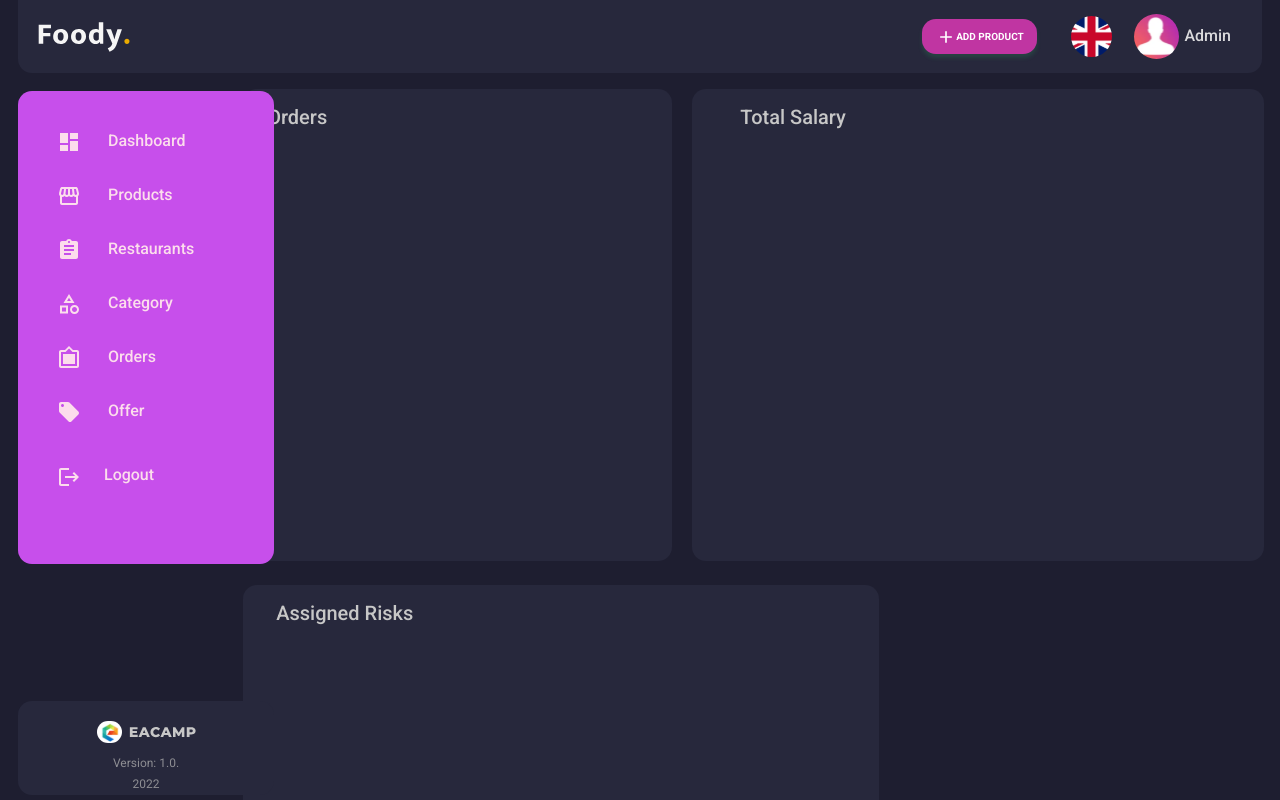
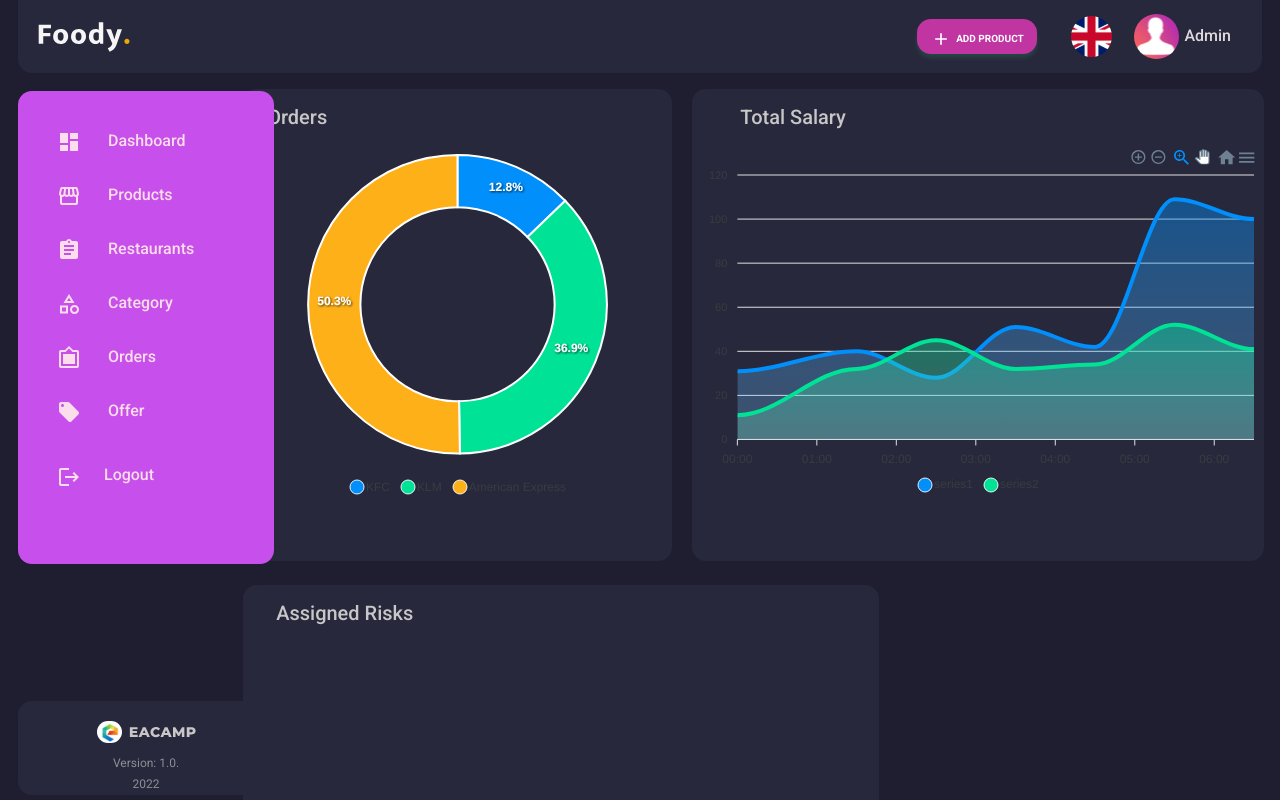
Before and after one commit to QurbanovaLamiya/Foody_Admin_React, a React (Create React App) app: page /panel/dashboard in a window 1280 px wide. Shown: the top 800 px of the page. Built offline with nearby package versions, Linux system fonts and the light colour scheme; sample sign-in values are in the browser's storage.

Commit message:
add react-apexcharts

```diff
--- a/package.json
+++ b/package.json
@@ -11,9 +11,11 @@
     "@testing-library/jest-dom": "^5.16.5",
     "@testing-library/react": "^13.4.0",
     "@testing-library/user-event": "^13.5.0",
+    "apexcharts": "^3.36.3",
     "bootstrap": "^5.2.3",
     "formik": "^2.2.9",
     "react": "^18.2.0",
+    "react-apexcharts": "^1.4.0",
     "react-bootstrap": "^2.6.0",
     "react-dom": "^18.2.0",
     "react-redux": "^8.0.5",
--- /dev/null
+++ b/src/features/Dashboard/Charts/Area.js
@@ -0,0 +1,43 @@
+import React from 'react'
+import Chart from "react-apexcharts";
+
+
+const Area = () => {
+    const series = [{
+        name: 'series1',
+        data: [31, 40, 28, 51, 42, 109, 100]
+      }, {
+        name: 'series2',
+        data: [11, 32, 45, 32, 34, 52, 41]
+      }]
+    const options = {
+        chart: {
+          height: 350,
+          type: 'area'
+        },
+        dataLabels: {
+          enabled: false
+        },
+        stroke: {
+          curve: 'smooth'
+        },
+        xaxis: {
+          type: 'datetime',
+          categories: ["2018-09-19T00:00:00.000Z", "2018-09-19T01:30:00.000Z", "2018-09-19T02:30:00.000Z", "2018-09-19T03:30:00.000Z", "2018-09-19T04:30:00.000Z", "2018-09-19T05:30:00.000Z", "2018-09-19T06:30:00.000Z"]
+        },
+        tooltip: {
+          x: {
+            format: 'dd/MM/yy HH:mm'
+          },
+        },
+      }
+
+
+  return (
+    <div>
+      <Chart series={series} options={options}  type="area"/>
+    </div>
+  )
+}
+
+export default Area
--- /dev/null
+++ b/src/features/Dashboard/Charts/Donut.js
@@ -0,0 +1,36 @@
+import React from "react";
+import Chart from "react-apexcharts";
+
+const Donut = () => {
+  const series = [25, 72, 98];
+  const options = {
+    labels: ["KFC", "KLM", "American Express"],
+    dataLabels: { enabled: true },
+    legend: {
+      position: "bottom",
+    },
+    title: {
+      formatter:()=> "title",
+      style: {
+        align: "center",
+        fontSize: "16px",
+        fontWeight: "bold",
+        fontFamily: "Roboto",
+        color: "#C7C7C7",
+      },
+    },
+  };
+
+  return (
+    <div>
+      <Chart
+        style={{ cursor: "pointer" }}
+        type="donut"
+        series={series}
+        options={options}
+      />
+    </div>
+  );
+};
+
+export default Donut;
--- a/src/features/Dashboard/Orders/Orders.module.css
+++ b/src/features/Dashboard/Orders/Orders.module.css
@@ -4,6 +4,7 @@
   height: 472px;
   background: #27283c;
   border-radius: 14px;
+  color: #c7c7c7 !important;
 }
 .Title {
   font-family: "Roboto";
--- a/src/features/Dashboard/Orders/index.js
+++ b/src/features/Dashboard/Orders/index.js
@@ -1,9 +1,11 @@
+import Donut from "../Charts/Donut";
 import OrdersStyle from "./Orders.module.css";
 
 const Orders = () => {
   return (
     <div className={OrdersStyle.Container}>
       <h1 className={OrdersStyle.Title}>Orders</h1>
+      <Donut/>
     </div>
   );
 };
--- a/src/features/Dashboard/TotalSalary/index.js
+++ b/src/features/Dashboard/TotalSalary/index.js
@@ -1,9 +1,11 @@
 import TotalSalaryStyle from "./TotalSalary.module.css";
+import Area from "../Charts/Area"
 
 const TotalSalary = () => {
   return (
     <div className={TotalSalaryStyle.Container}>
       <h1 className={TotalSalaryStyle.Title}>Total Salary</h1>
+      <Area/>
     </div>
   );
 };
--- a/src/pages/PageRoutes.js
+++ b/src/pages/PageRoutes.js
@@ -10,7 +10,6 @@ import Restaurants from "./Restaurants";
 import Category from "./Category";
 import Orders from "./Orders";
 import Offers from "./Offers";
-import Login from "./Login"
 
 const PageRoutes = () => {
   return (
@@ -25,7 +24,6 @@ const PageRoutes = () => {
           <Route path="/panel/category" element={<Category />} />
           <Route path="/panel/orders" element={<Orders />} />
           <Route path="/panel/offer" element={<Offers />} />
-          <Route path="/login" element={<Login />} />
         </Routes>
       </div>
     </>
--- a/src/pages/index.js
+++ b/src/pages/index.js
@@ -20,8 +20,8 @@ const RootPage = () => {
         <PageRoutes />
       ) : (
         <Routes>
-          <Route path="/" element={<Login />} />
-          <Route path="/login" element={<Navigate replace to="login" />} />
+          <Route path="/login" element={<Login />} />
+          <Route path="/" element={<Navigate replace to="login" />} />
         </Routes>
       )}
     </Fragment>
--- a/src/shared/components/Header/HeaderContainer/HeaderContainer.module.css
+++ b/src/shared/components/Header/HeaderContainer/HeaderContainer.module.css
@@ -4,7 +4,8 @@
 }
 
 .Keeper_Add_Product {
-  width: 115px;
+  padding-top: 5px ;
+  width: 120px;
   height: 35px;
   background: #c035a2;
   color: #fff;
@@ -16,9 +17,7 @@
   border: none;
   box-shadow: 0px 4px 4px rgba(39, 174, 96, 0.2);
   border-radius: 14px;
-  display: flex;
-  align-items: center;
-  justify-content: center;
+
 }
 .Keeper_Add_Product:hover {
   background: #9229a5;
--- a/src/shared/components/Header/HeaderContainer/index.js
+++ b/src/shared/components/Header/HeaderContainer/index.js
@@ -30,7 +30,7 @@ const HeaderContainer = () => {
   return (
     <Nav className={HeaderContainerStyle.Keeper}>
       <button className={HeaderContainerStyle.Keeper_Add_Product}>
-        <AddIcon sx={{ fontSize: 20 }} />
+        <AddIcon sx={{ fontSize: 20}} style={{marginRight:"5px"}} />
         ADD PRODUCT
       </button>
 
--- a/src/shared/components/Sidebar/SidebarList/index.js
+++ b/src/shared/components/Sidebar/SidebarList/index.js
@@ -15,7 +15,7 @@ const SidebarList = () => {
   const onBack = () => {
     localStorage.removeItem("isLogin");
     dispatch(setLogin(false));
-    navigate("/");
+    navigate("/login");
   };
   return (
     <Nav className={`${SidebarListStyle.Nav_List} flex-column`}>
```
Also changed, not shown: 1 other file (tests, documents, lock files or other folders).
